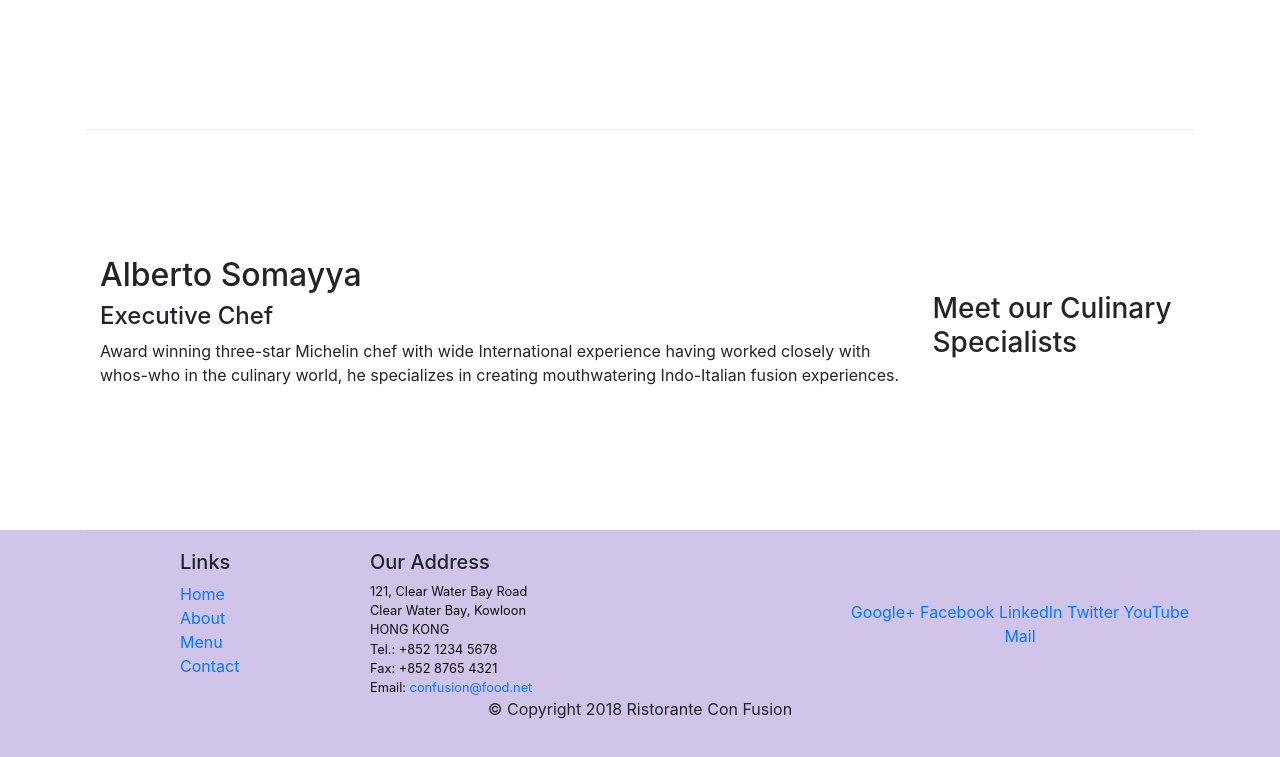
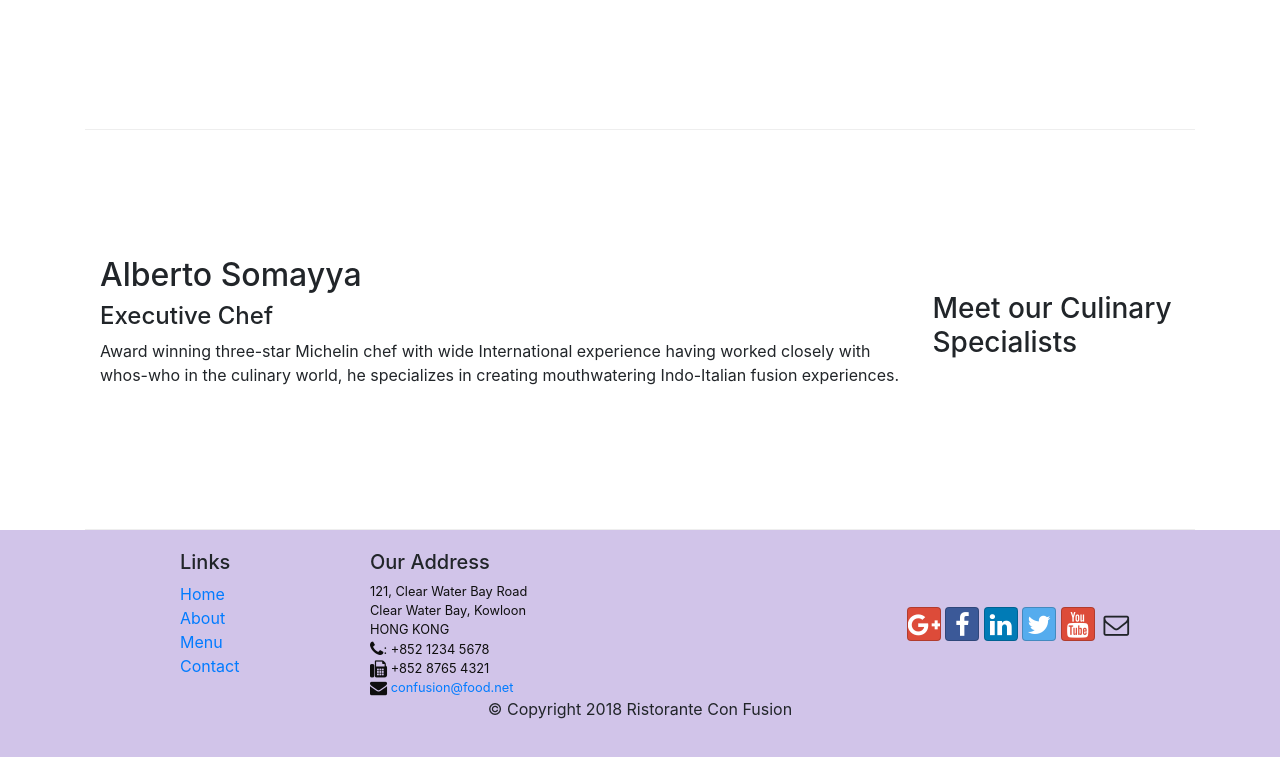
Before and after one commit to amey-morje/bootstrap, a website: page index.html in a window 1280 px wide. Shown: the part 1004-1761 px from the top of the page. Drawn offline with nearby package versions, Linux system fonts and the light colour scheme.

Commit message:
Bootstrap Social and Font Awesome

```diff
--- a/index.html
+++ b/index.html
@@ -8,6 +8,8 @@
 
     <!-- Bootstrap CSS -->
     <link rel="stylesheet" href="node_modules/bootstrap/dist/css/bootstrap.min.css">
+    <link rel="stylesheet" href="node_modules/font-awesome/css/font-awesome.min.css">
+    <link rel="stylesheet" href="node_modules/bootstrap-social/bootstrap-social.css">
     <link rel="stylesheet" href="css/styles.css">
     <title>Ristorante Con Fusion</title>
 </head>
@@ -21,10 +23,10 @@
             <a class="navbar-brand mr-auto" href="#">Ristorante Con Fusion</a>
             <div class="collapse navbar-collapse" id="Navbar">
             <ul class="navbar-nav mr-auto">
-                <li class="nav-item active"><a class="nav-link" href="#">Home</a></li>
-                <li class="nav-item"><a class="nav-link" href="./aboutus.html">About</a></li>
-                <li class="nav-item"><a class="nav-link" href="#">Menu</a></li>
-                <li class="nav-item"><a class="nav-link" href="#">Contact</a></li>
+                <li class="nav-item active"><a class="nav-link" href="#"><span class="fa fa-home fa-lg"></span> Home</a></li>
+                <li class="nav-item"><a class="nav-link" href="./aboutus.html"><span class="fa fa-info fa-lg"></span> About</a></li>
+                <li class="nav-item"><a class="nav-link" href="#"><span class="fa fa-list fa-lg"></span> Menu</a></li>
+                <li class="nav-item"><a class="nav-link" href="#"><span class="fa fa-address-card fa-lg"></span> Contact</a></li>
             </ul>
             </div>
         </div>
@@ -95,19 +97,19 @@
 		              121, Clear Water Bay Road<br>
 		              Clear Water Bay, Kowloon<br>
 		              HONG KONG<br>
-		              Tel.: +852 1234 5678<br>
-		              Fax: +852 8765 4321<br>
-		              Email: <a href="mailto:confusion@food.net">confusion@food.net</a>
+		             <i class="fa fa-phone fa-lg"></i>: +852 1234 5678<br>
+		              <i class="fa fa-fax fa-lg"></i> +852 8765 4321<br>
+		              <i class="fa fa-envelope fa-lg"></i> <a href="mailto:confusion@food.net">confusion@food.net</a>
 		           </address>
                 </div>
                 <div class="col-12 col-sm-4 align-self-center">
                     <div class="text-center">
-                        <a href="http://google.com/+">Google+</a>
-                        <a href="http://www.facebook.com/profile.php?id=">Facebook</a>
-                        <a href="http://www.linkedin.com/in/">LinkedIn</a>
-                        <a href="http://twitter.com/">Twitter</a>
-                        <a href="http://youtube.com/">YouTube</a>
-                        <a href="mailto:">Mail</a>
+                        <a class="btn btn-social-icon btn-google" href="http://google.com/+"><i class="fa fa-google-plus fa-lg"></i></a>
+                        <a class="btn btn-social-icon btn-facebook" href="http://www.facebook.com/profile.php?id="><i class="fa fa-facebook fa-lg"></i></a>
+                        <a class="btn btn-social-icon btn-linkedin" href="http://www.linkedin.com/in/"><i class="fa fa-linkedin fa-lg"></i></a>
+                        <a class="btn btn-social-icon btn-twitter" href="http://twitter.com/"><i class="fa fa-twitter fa-lg"></i></a>
+                        <a class="btn btn-social-icon btn-google" href="http://youtube.com/"><i class="fa fa-youtube fa-lg"></i></a>
+                        <a class="btn btn-social-icon" href="mailto:"><i class="fa fa-envelope-o fa-lg"></i></a>
                     </div>
                 </div>
            </div>
--- a/package.json
+++ b/package.json
@@ -15,6 +15,8 @@
   },
   "dependencies": {
     "bootstrap": "^4.5.0",
+    "bootstrap-social": "^5.1.1",
+    "font-awesome": "^4.7.0",
     "jquery": "^3.5.1",
     "popper.js": "^1.16.1"
   }
```
Also changed, not shown: aboutus.html (+15 -13 lines), 1 other file.
